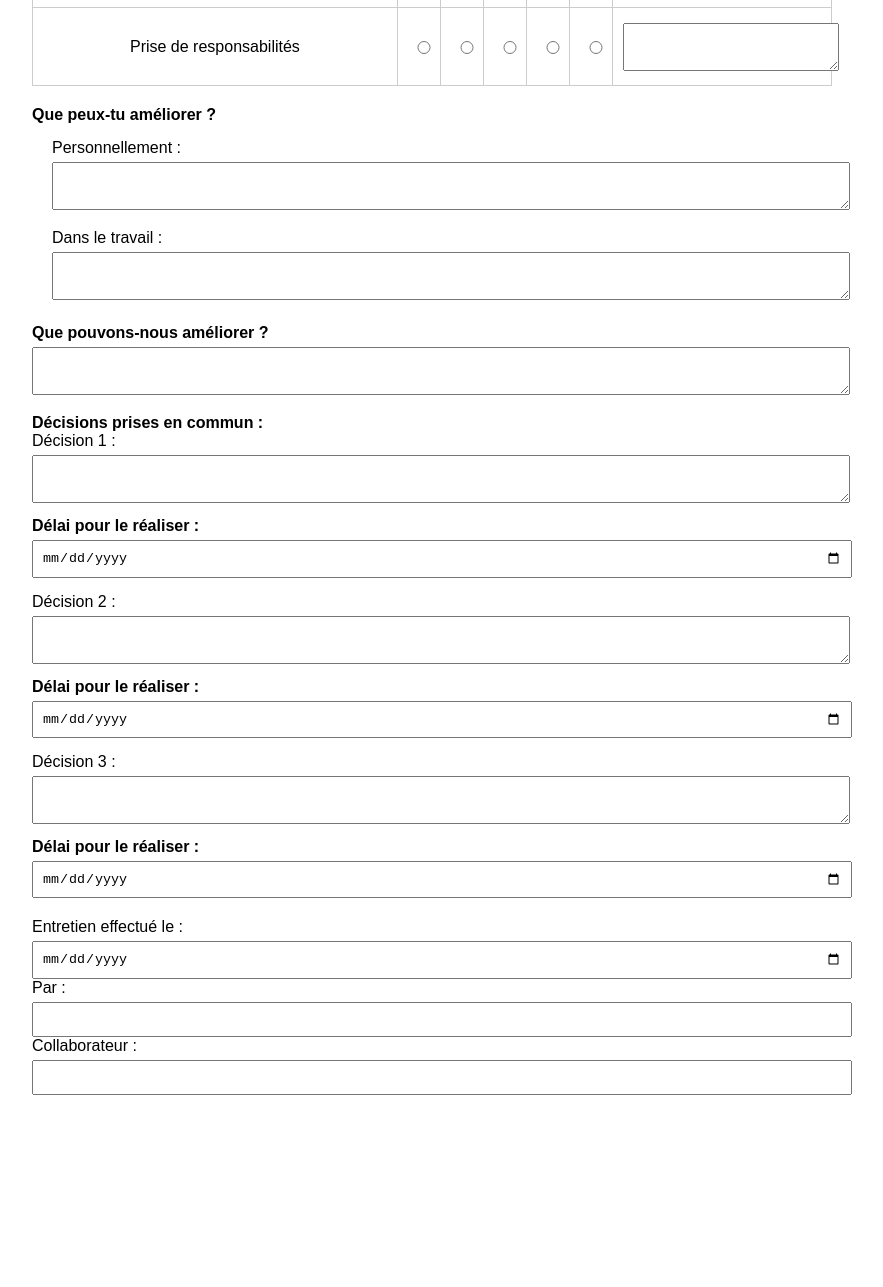
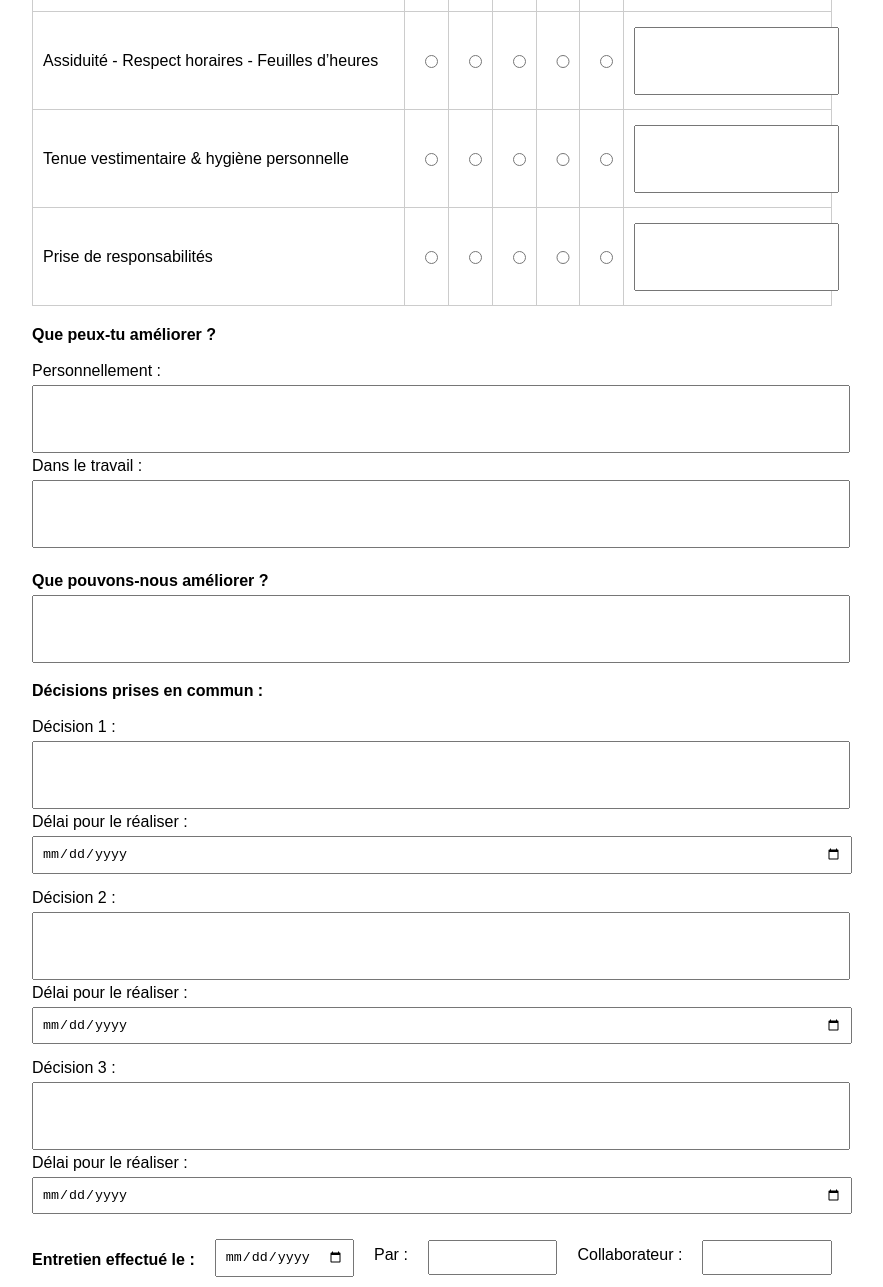
Before and after one commit to drakax1/entretien, a plain HTML site: page index.html in a window 1280 px wide. Shown: the part 1033-2320 px from the top of the page, without its empty margins (208-1091 px from the left). Before the commit the page ends 2148 px from the top, so only its background shows below. Drawn offline with Linux system fonts and the light colour scheme.

Commit message:
index.html

```diff
--- a/index.html
+++ b/index.html
@@ -9,10 +9,11 @@
         table { width: 100%; border-collapse: collapse; margin-top: 20px; }
         th, td { border: 1px solid #ccc; padding: 10px; text-align: center; }
         th { background-color: #f4f4f4; }
+        td:first-child { text-align: left; }
         .container { max-width: 800px; margin: auto; }
         .section { margin-top: 20px; }
         input, textarea { width: 100%; padding: 8px; margin-top: 5px; }
-        textarea { resize: vertical; }
+        textarea { resize: none; overflow: hidden; min-height: 50px; }
         button { background-color: #28a745; color: white; padding: 10px; border: none; cursor: pointer; position: absolute; right: 20px; bottom: 20px; }
         button:hover { background-color: #218838; }
         .inline { display: flex; gap: 40px; margin-bottom: 15px; }
@@ -22,11 +23,26 @@
         .sub-section { margin-top: 15px; margin-left: 20px; }
         .decisions-section { margin-top: 15px; }
         .decision-item { margin-bottom: 15px; }
+        .radio-cell { text-align: center; }
+        footer .bold { font-weight: bold; }
+        .footer-inline { display: flex; gap: 20px; align-items: center; }
+        .footer-inline label { white-space: nowrap; }
     </style>
     <script>
         function imprimerPage() {
             window.print();
         }
+        function autoResizeTextarea(el) {
+            el.style.height = 'auto';
+            el.style.height = (el.scrollHeight) + 'px';
+        }
+        document.addEventListener("DOMContentLoaded", function() {
+            document.querySelectorAll("textarea").forEach(textarea => {
+                textarea.addEventListener("input", function() {
+                    autoResizeTextarea(this);
+                });
+            });
+        });
     </script>
 </head>
 <body>
@@ -69,56 +85,56 @@
                 criteres.forEach((critere, index) => {
                     document.write(`<tr>
                         <td>${critere}</td>
-                        <td><input type="radio" name="critere${index}" value="--"></td>
-                        <td><input type="radio" name="critere${index}" value="-"></td>
-                        <td><input type="radio" name="critere${index}" value="N"></td>
-                        <td><input type="radio" name="critere${index}" value="+"></td>
-                        <td><input type="radio" name="critere${index}" value="++"></td>
-                        <td><textarea></textarea></td>
+                        <td class="radio-cell"><input type="radio" name="critere${index}" value="--"></td>
+                        <td class="radio-cell"><input type="radio" name="critere${index}" value="-"></td>
+                        <td class="radio-cell"><input type="radio" name="critere${index}" value="N"></td>
+                        <td class="radio-cell"><input type="radio" name="critere${index}" value="+"></td>
+                        <td class="radio-cell"><input type="radio" name="critere${index}" value="++"></td>
+                        <td><textarea oninput="autoResizeTextarea(this)"></textarea></td>
                     </tr>`);
                 });
             </script>
         </table>
 
         <div class="section">
-            <label class="bold">Que peux-tu améliorer ?</label>
-            <div class="sub-section">
-                <label>Personnellement : <textarea name="amelioration_personnelle"></textarea></label>
-            </div>
-            <div class="sub-section">
-                <label>Dans le travail : <textarea name="amelioration_travail"></textarea></label>
-            </div>
+            <label class="bold">Que peux-tu améliorer ?</label><br>
+            <label>Personnellement : <textarea name="amelioration_personnelle" oninput="autoResizeTextarea(this)"></textarea></label>
+            <label>Dans le travail : <textarea name="amelioration_travail" oninput="autoResizeTextarea(this)"></textarea></label>
         </div>
 
         <div class="section">
             <label class="bold">Que pouvons-nous améliorer ?</label>
-            <textarea name="amelioration_entreprise"></textarea>
+            <textarea name="amelioration_entreprise" oninput="autoResizeTextarea(this)"></textarea>
         </div>
 
         <div class="section decisions-section">
-            <label class="bold">Décisions prises en commun :</label>
+            <label class="bold">Décisions prises en commun :</label><br>
             <div class="decision-item">
                 <label>Décision 1 :</label>
-                <textarea name="decision_1"></textarea>
-                <label class="bold">Délai pour le réaliser :</label>
+                <textarea name="decision_1" oninput="autoResizeTextarea(this)"></textarea>
+                <label>Délai pour le réaliser :</label>
                 <input type="date" name="delai_realisation_1">
             </div>
             <div class="decision-item">
                 <label>Décision 2 :</label>
-                <textarea name="decision_2"></textarea>
-                <label class="bold">Délai pour le réaliser :</label>
+                <textarea name="decision_2" oninput="autoResizeTextarea(this)"></textarea>
+                <label>Délai pour le réaliser :</label>
                 <input type="date" name="delai_realisation_2">
             </div>
             <div class="decision-item">
                 <label>Décision 3 :</label>
-                <textarea name="decision_3"></textarea>
-                <label class="bold">Délai pour le réaliser :</label>
+                <textarea name="decision_3" oninput="autoResizeTextarea(this)"></textarea>
+                <label>Délai pour le réaliser :</label>
                 <input type="date" name="delai_realisation_3">
             </div>
         </div>
 
         <footer>
-            <p>Entretien effectué le : <input type="date" name="date_entretien">  Par : <input type="text" name="responsable">  Collaborateur : <input type="text" name="collaborateur"></p>
+            <div class="footer-inline">
+                <label class="bold">Entretien effectué le :</label> <input type="date" name="date_entretien">
+                <label>Par :</label> <input type="text" name="responsable">
+                <label>Collaborateur :</label> <input type="text" name="collaborateur">
+            </div>
         </footer>
 
         <button onclick="imprimerPage()">Soumettre</button>
```
